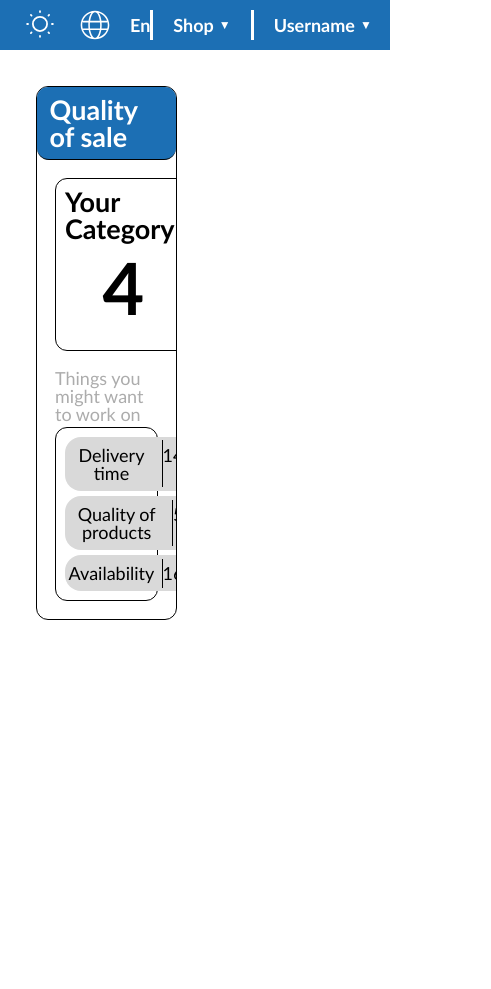
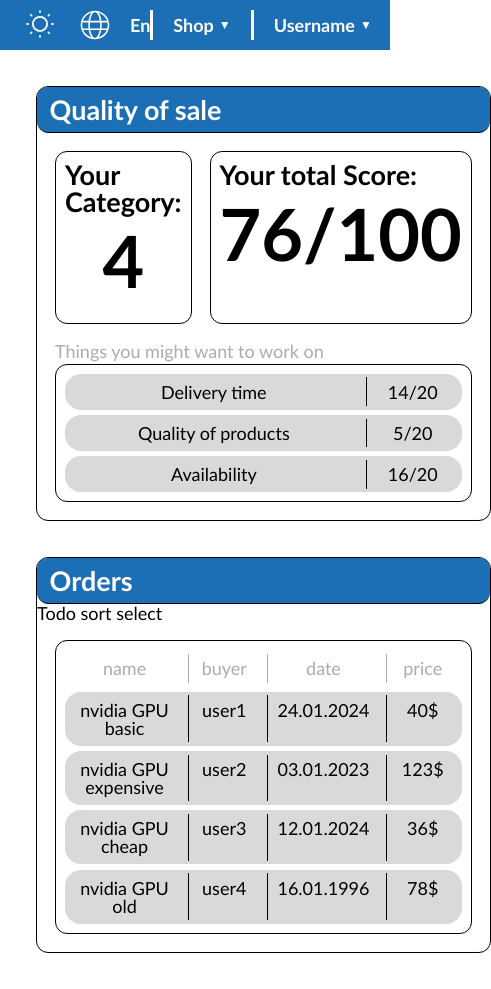
Before and after one commit to Namlev1/react-dashboard, a React (Vite) app: page / in a window 390 px wide. Shown: the whole page, 491 px wide, since content can reach past the window. Before the commit the page ends 844 px from the top, so only its background shows below. Built offline with nearby package versions, Linux system fonts and the light colour scheme.

Commit message:
Add orders widget. Improve responsiveness.
Add custom hook useViewportWidth.
Add table header.
Move css classes around for better organisation.

```diff
--- a/src/App.css
+++ b/src/App.css
@@ -1,14 +1,27 @@
 #root {
     max-width: 100vw;
 }
-body{
+
+body {
     background-color: var(--color-background);
 }
 
 .main {
     display: grid;
-    grid-template-columns: repeat(2, 1fr);
     padding: 2rem;
+    grid-template-columns: 1fr;
+    gap: 2rem;
+}
+
+@media (min-width: 900px) {
+    .main {
+        grid-template-columns: repeat(2, 1fr);
+    }
+}
+
+.main > * {
+    display: flex;
+    flex-direction: column;
     gap: 2rem;
 }
 
@@ -30,3 +43,27 @@ body{
 .opaque {
     color: var(--text-opaque);
 }
+
+.widget-frame {
+    background-color: var(--color-background);
+    border: 1px solid var(--text);
+    border-radius: 12px;
+    padding: .5rem;
+}
+
+.widget-frame * {
+    color: var(--text);
+}
+
+.widget-frame h3 {
+    font-size: 1.5rem;
+    font-weight: bold;
+}
+
+.widget-frame p {
+    font-size: 4rem;
+    font-weight: bold;
+    text-align: center;
+    margin-top: .5rem;
+    margin-bottom: 1rem;
+}
--- a/src/App.jsx
+++ b/src/App.jsx
@@ -1,13 +1,32 @@
 import './App.css'
 import Toolbar from './assets/components/molecules/Toolbar'
 import QualityOfSale from './assets/components/widgets/qualityOfSale/QualityOfSale.jsx'
+import Orders from './assets/components/widgets/orders/Orders.jsx'
+import UseViewportWidth from './hooks/useViewportWidth.js'
 
 function App() {
+  const viewportWidth = UseViewportWidth()
+  console.log(viewportWidth)
   return (
     <div className="App">
       <Toolbar /> {/* Wyświetlenie komponentu Toolbar */}
       <div className="main">
-        <QualityOfSale />
+        {/*Adds responsiveness*/}
+        {viewportWidth < 900 ? (
+          <div>
+            <QualityOfSale />
+            <Orders />
+          </div>
+        ) : (
+          <>
+            <div>
+              <QualityOfSale />
+            </div>
+            <div>
+              <Orders />
+            </div>
+          </>
+        )}
       </div>
     </div>
   )
--- a/src/assets/components/molecules/Table/Table.module.css
+++ b/src/assets/components/molecules/Table/Table.module.css
@@ -3,10 +3,14 @@
     gap: .3rem;
 }
 
+.table-content,
+.table-header {
+    display: grid;
+}
+
 .table-content {
     background-color: var(--table-background);
     border-radius: 16px;
-    display: grid;
     transition: background-color ease-in 200ms;
 }
 
@@ -14,9 +18,14 @@
     background-color: var(--table-hover);
 }
 
-.table-content p {
+.table-content p,
+.table-header p {
     font-size: 1rem;
     margin: .2rem;
     padding: .3rem 0;
     font-weight: normal;
 }
+
+.table-header p {
+    color: var(--text-opaque);
+}
--- a/src/assets/components/molecules/Table/TableEntry.jsx
+++ b/src/assets/components/molecules/Table/TableEntry.jsx
@@ -1,7 +1,6 @@
 import styles from './Table.module.css'
 
 const TableEntry = ({ content, gridTemplateColumns }) => {
-  console.log(gridTemplateColumns)
   return (
     <div className={styles['table-content']} style={{ gridTemplateColumns }}>
       {content.map((field, idx) => {
--- /dev/null
+++ b/src/assets/components/molecules/Table/TableHeader.jsx
@@ -0,0 +1,25 @@
+import styles from './Table.module.css'
+
+const TableHeader = ({ content, gridTemplateColumns }) => {
+  console.log(content)
+  return (
+    <div className={styles['table-header']} style={{ gridTemplateColumns }}>
+      {content.map((field, idx) => {
+        if (idx === 0) {
+          return (
+            <p className={'opaque'} key={field}>
+              {field}
+            </p>
+          ) // don't render left border
+        }
+        return (
+          <p key={field} style={{ borderLeft: '1px solid var(--text-opaque)' }}>
+            {field}
+          </p>
+        )
+      })}
+    </div>
+  )
+}
+
+export default TableHeader
--- a/src/assets/components/widgets/orders/Orders.jsx
+++ b/src/assets/components/widgets/orders/Orders.jsx
@@ -1,5 +1,42 @@
-const Orders = (props) => {
-  return <div>Orders</div>
+import WidgetTitleBar from '../../atoms/WidgetTitleBar/WidgetTitleBar.jsx'
+import Table from '../../molecules/Table/Table.jsx'
+import TableEntry from '../../molecules/Table/TableEntry.jsx'
+import TableHeader from '../../molecules/Table/TableHeader.jsx'
+
+const Orders = () => {
+  return (
+    <div className={'widget'}>
+      <WidgetTitleBar text={'Orders'} />
+
+      <p>Todo sort select</p>
+      <div className={'widget-content'}>
+        <div>
+          <div className={'widget-frame'}>
+            <Table ratio={'3-2-3-2'}>
+              <TableHeader content={['name', 'buyer', 'date', 'price']} />
+              <TableEntry
+                content={['nvidia GPU basic', 'user1', '24.01.2024', '40$']}
+              />
+              <TableEntry
+                content={[
+                  'nvidia GPU expensive',
+                  'user2',
+                  '03.01.2023',
+                  '123$'
+                ]}
+              />
+              <TableEntry
+                content={['nvidia GPU cheap', 'user3', '12.01.2024', '36$']}
+              />
+              <TableEntry
+                content={['nvidia GPU old', 'user4', '16.01.1996', '78$']}
+              />
+            </Table>
+          </div>
+        </div>
+      </div>
+    </div>
+  )
 }
 
 export default Orders
--- a/src/assets/components/widgets/qualityOfSale/QualityOfSale.jsx
+++ b/src/assets/components/widgets/qualityOfSale/QualityOfSale.jsx
@@ -10,11 +10,11 @@ const QualityOfSale = () => {
 
       <div className={'widget-content'}>
         <div className={styles['score-container']}>
-          <div className={styles['widget-frame']}>
+          <div className={'widget-frame'}>
             <h3>Your Category:</h3>
             <p>4</p>
           </div>
-          <div className={styles['widget-frame']}>
+          <div className={'widget-frame'}>
             <h3>Your total Score:</h3>
             <p>76/100</p>
           </div>
@@ -24,7 +24,7 @@ const QualityOfSale = () => {
           <p className={'opaque'} style={{ marginBottom: '.2rem' }}>
             Things you might want to work on
           </p>
-          <div className={styles['widget-frame']}>
+          <div className={'widget-frame'}>
             <Table ratio={'3-1'}>
               <TableEntry content={['Delivery time', '14/20']} />
               <TableEntry content={['Quality of products', '5/20']} />
--- a/src/assets/components/widgets/qualityOfSale/QualityOfSale.module.css
+++ b/src/assets/components/widgets/qualityOfSale/QualityOfSale.module.css
@@ -1,27 +1,3 @@
-.widget-frame {
-    background-color: var(--color-background);
-    border: 1px solid var(--text);
-    border-radius: 12px;
-    padding: .5rem;
-}
-
-.widget-frame * {
-    color: var(--text);
-}
-
-.widget-frame h3 {
-    font-size: 1.5rem;
-    font-weight: bold;
-}
-
-.widget-frame p {
-    font-size: 4rem;
-    font-weight: bold;
-    text-align: center;
-    margin-top: .5rem;
-    margin-bottom: 1rem;
-}
-
 .score-container {
     display: grid;
     grid-template-columns: 3fr 7fr;
--- /dev/null
+++ b/src/hooks/useViewportWidth.js
@@ -0,0 +1,20 @@
+import { useEffect, useState } from 'react'
+
+// Custom hook to track viewport width
+const useViewportWidth = () => {
+  const [viewportWidth, setViewportWidth] = useState(window.innerWidth)
+
+  useEffect(() => {
+    const handleResize = () => {
+      setViewportWidth(window.innerWidth)
+    }
+    window.addEventListener('resize', handleResize)
+    return () => {
+      window.removeEventListener('resize', handleResize)
+    }
+  }, [])
+
+  return viewportWidth
+}
+
+export default useViewportWidth
```
